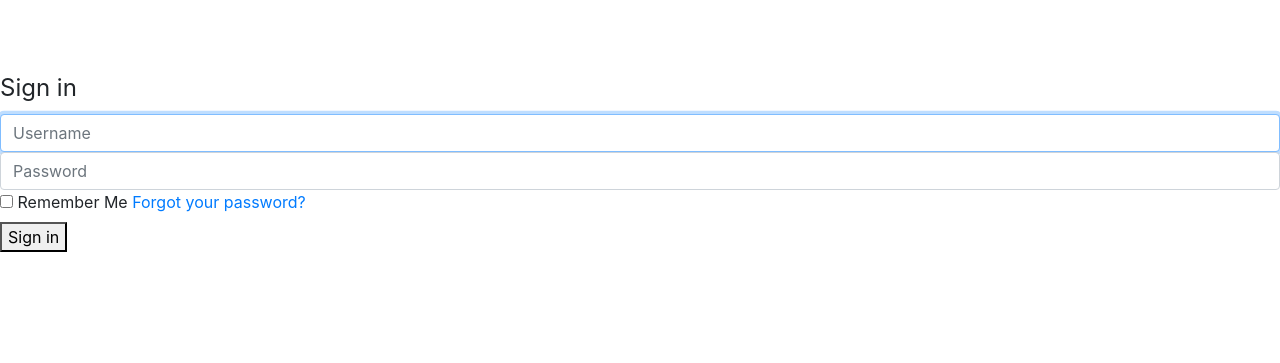
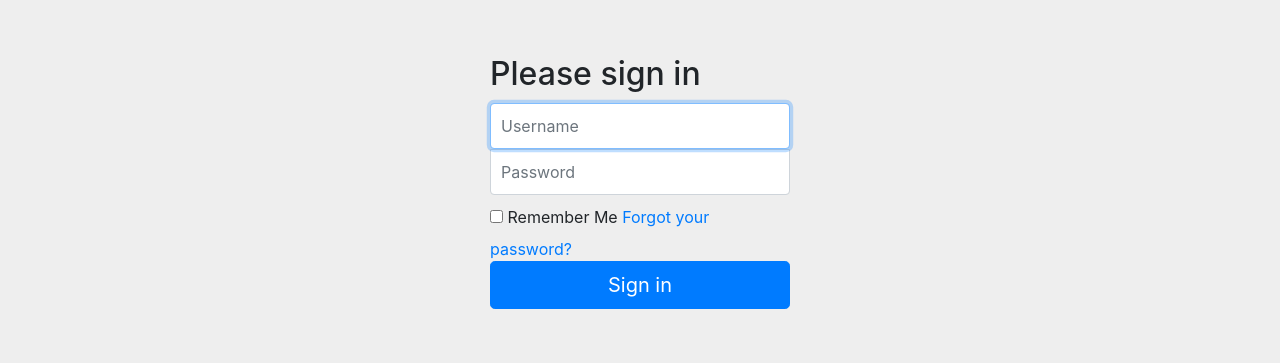
Before and after one commit to handriss/repricer, a Flask app: page /auth/signin/ in a window 1280 px wide. Shown: the top 363 px of the page. Run offline with Flask 2, Linux system fonts and the light colour scheme; some libraries are stand-ins or nearby versions.

Commit message:
login page css done

```diff
--- /dev/null
+++ b/app/static/css/login.css
@@ -0,0 +1,40 @@
+body {
+  padding-top: 40px;
+  padding-bottom: 40px;
+  background-color: #eee;
+}
+
+.form-signin {
+  max-width: 330px;
+  padding: 15px;
+  margin: 0 auto;
+}
+.form-signin .form-signin-heading,
+.form-signin .checkbox {
+  margin-bottom: 10px;
+}
+.form-signin .checkbox {
+  font-weight: normal;
+}
+.form-signin .form-control {
+  position: relative;
+  height: auto;
+  -webkit-box-sizing: border-box;
+     -moz-box-sizing: border-box;
+          box-sizing: border-box;
+  padding: 10px;
+  font-size: 16px;
+}
+.form-signin .form-control:focus {
+  z-index: 2;
+}
+.form-signin input[type="email"] {
+  margin-bottom: -1px;
+  border-bottom-right-radius: 0;
+  border-bottom-left-radius: 0;
+}
+.form-signin input[type="password"] {
+  margin-bottom: 10px;
+  border-top-left-radius: 0;
+  border-top-right-radius: 0;
+}
--- a/app/templates/auth/signin.html
+++ b/app/templates/auth/signin.html
@@ -1,3 +1,5 @@
+<!-------------------------------------------------------------------------------------------------------------------->
+
 {% macro render_field(field, placeholder=None) %}
 {% if field.errors %}
 <div>
@@ -11,17 +13,29 @@
 </div>
 {% endmacro %}
 
+<!-------------------------------------------------------------------------------------------------------------------->
+
 {% extends "bare.html" %}
+
+<!-------------------------------------------------------------------------------------------------------------------->
+
 {% block title %}Index{% endblock title %}
 {% block head %}
     {{ super() }}
+    <!-- <link href="signin.css" rel="stylesheet"> -->
+    <link rel=stylesheet type=text/css href="{{ url_for('static', filename='css/login.css') }}">
 {% endblock head %}
+
+<!-------------------------------------------------------------------------------------------------------------------->
 
 {% block content %}
 
+<!-------------------------------------------------------------------------------------------------------------------->
 <div>
-  <div>
-    <legend>Sign in</legend>
+<div class="container">
+
+<!-------------------------------------------------------------------------------------------------------------------->
+
     {% with errors = get_flashed_messages(category_filter=["error"]) %}
     {% if errors %}
     <div>
@@ -41,18 +55,24 @@
     {% endfor %}
     </div>
     {% endif %}
-    <form method="POST" action="." accept-charset="UTF-8" role="form">
+
+<!-------------------------------------------------------------------------------------------------------------------->
+
+    <form class="form-signin" method="POST" action="." accept-charset="UTF-8" role="form">
+        <h2 class="form-signin-heading">Please sign in</h2>
         {{ form.csrf_token }}
         {{ render_field(form.name, placeholder="Username", autofocus="") }}
         {{ render_field(form.password, placeholder="Password") }}
+
     <div>
-      <label>
-        <input type="checkbox" name="remember" value="1"> Remember Me
-      </label>
+        <label><input type="checkbox" name="remember" value="1"> Remember Me</label>
         <a role="button" href="">Forgot your password?</a><span class="clearfix"></span>
     </div>
-      <button type="submit" name="submit">Sign in</button>
+        <button class="btn btn-lg btn-primary btn-block" type="submit" name="submit">Sign in</button>
     </form>
+
+<!-------------------------------------------------------------------------------------------------------------------->
+
 </div>
 </div>
 {% endblock content %}
```
Also changed, not shown: users.db. Lines whose indentation alone changed are shown as unchanged.
